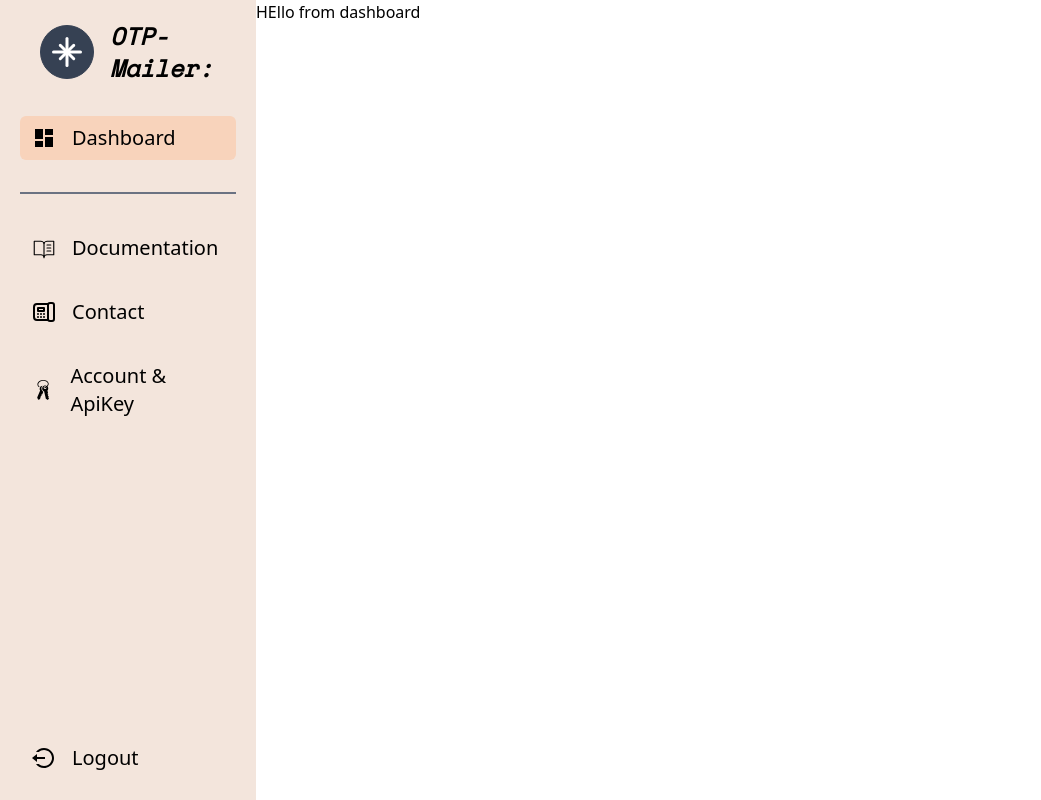
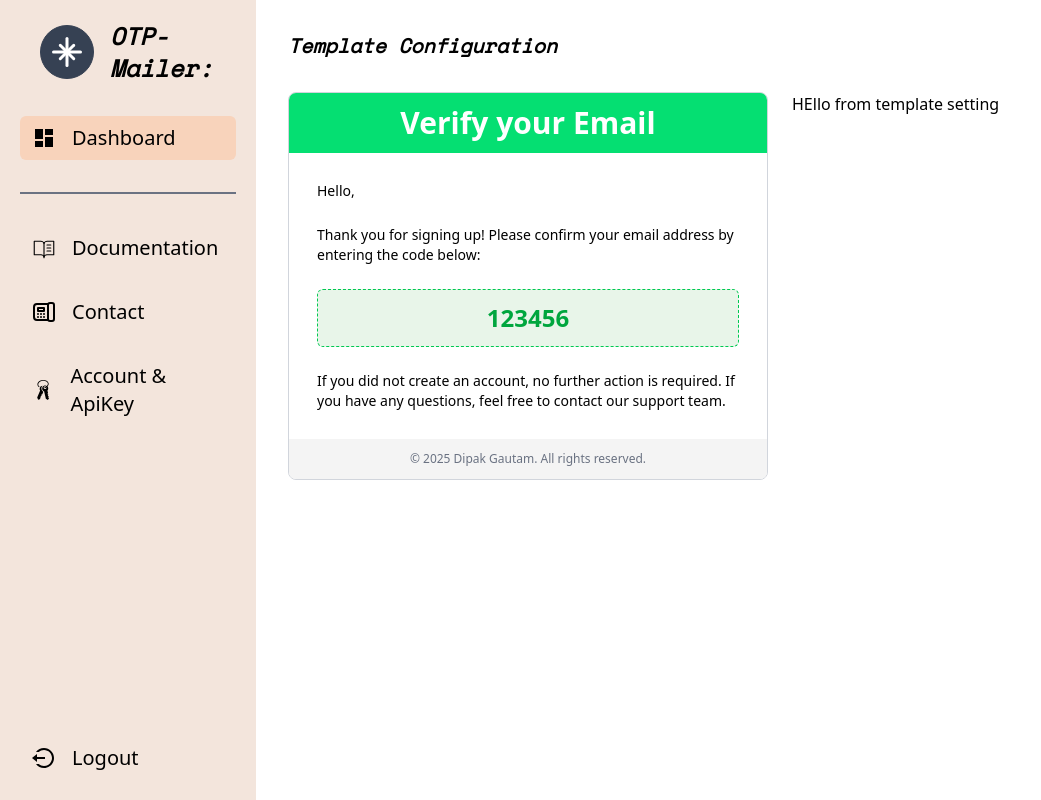
Before and after one commit to Dipak-Gautam/OTP-Mailer-Frontend, a React (Vite) app: page /dashboard in a window 1280 px wide. Shown: the whole page, without its empty margins (0-1041 px from the left). Built offline with nearby package versions, Linux system fonts and the light colour scheme.

Commit message:
feat: email template created

```diff
--- a/src/Components/DashBoard/Component/Dashboard/Dashboard.tsx
+++ b/src/Components/DashBoard/Component/Dashboard/Dashboard.tsx
@@ -1,5 +1,16 @@
+import EmailConfiguration from "./EmailConfiguration/EmailConfiguration";
+
 const Dashboard = () => {
-  return <div>HEllo from dashboard</div>;
+  return (
+    <div className="p-8">
+      <div className="text-xl font-SpaceMono font-bold italic mb-8">
+        Template Configuration
+      </div>
+      <div>
+        <EmailConfiguration />
+      </div>
+    </div>
+  );
 };
 
 export default Dashboard;
--- /dev/null
+++ b/src/Components/DashBoard/Component/Dashboard/EmailConfiguration/Components/Template.tsx
@@ -0,0 +1,34 @@
+import React from "react";
+
+const Template = () => {
+  return (
+    <div className="w-[50%]">
+      <div className="border rounded-lg overflow-hidden border-gray-300 ">
+        <div className="bg-green-400 text-white font-bold text-3xl text-center p-3">
+          Verify your Email
+        </div>
+        <div className="p-7 space-y-6 text-sm">
+          <div>Hello,</div>
+          <div>
+            Thank you for signing up! Please confirm your email address by
+            entering the code below:
+          </div>
+          <div className="bg-[#e8f5e9] p-3 border border-dashed border-green-500 rounded-md">
+            <div className="text-center text-2xl font-bold text-green-600">
+              123456
+            </div>
+          </div>
+          <p>
+            If you did not create an account, no further action is required. If
+            you have any questions, feel free to contact our support team.
+          </p>
+        </div>
+        <div className="bg-[#f4f4f4] text-center p-3 text-xs text-gray-500 font-medium">
+          © 2025 Dipak Gautam. All rights reserved.
+        </div>
+      </div>
+    </div>
+  );
+};
+
+export default Template;
--- /dev/null
+++ b/src/Components/DashBoard/Component/Dashboard/EmailConfiguration/Components/TemplateSetting.tsx
@@ -0,0 +1,7 @@
+import React from "react";
+
+const TemplateSetting = () => {
+  return <div>HEllo from template setting</div>;
+};
+
+export default TemplateSetting;
--- /dev/null
+++ b/src/Components/DashBoard/Component/Dashboard/EmailConfiguration/EmailConfiguration.tsx
@@ -0,0 +1,14 @@
+import React from "react";
+import Template from "./Components/Template";
+import TemplateSetting from "./Components/TemplateSetting";
+
+const EmailConfiguration = () => {
+  return (
+    <div className="flex gap-6">
+      <Template />
+      <TemplateSetting />
+    </div>
+  );
+};
+
+export default EmailConfiguration;
```
